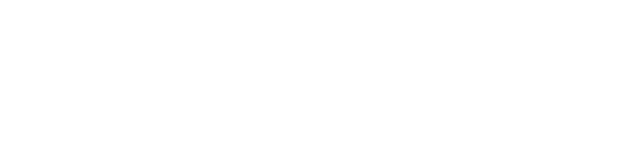
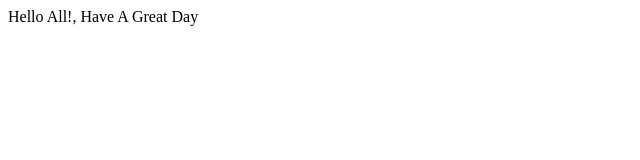
Before and after one commit to amarnath2706/Git-one, a plain HTML site: page index.html in a window 1280 px wide. Shown: the whole page, without its empty margins (0-640 px from the left). Drawn offline with Linux system fonts and the light colour scheme.

Commit message:
Added para in index.html

```diff
--- a/index.html
+++ b/index.html
@@ -4,6 +4,7 @@
     <meta http-equiv="X-UA-Compatible" content="IE=edge">
     <meta name="viewport" content="width=device-width, initial-scale=1.0">
     <title>GitOnePage</title>
+    <p>Hello All!, Have A Great Day</p>
 </head>
 <body>
 
```
